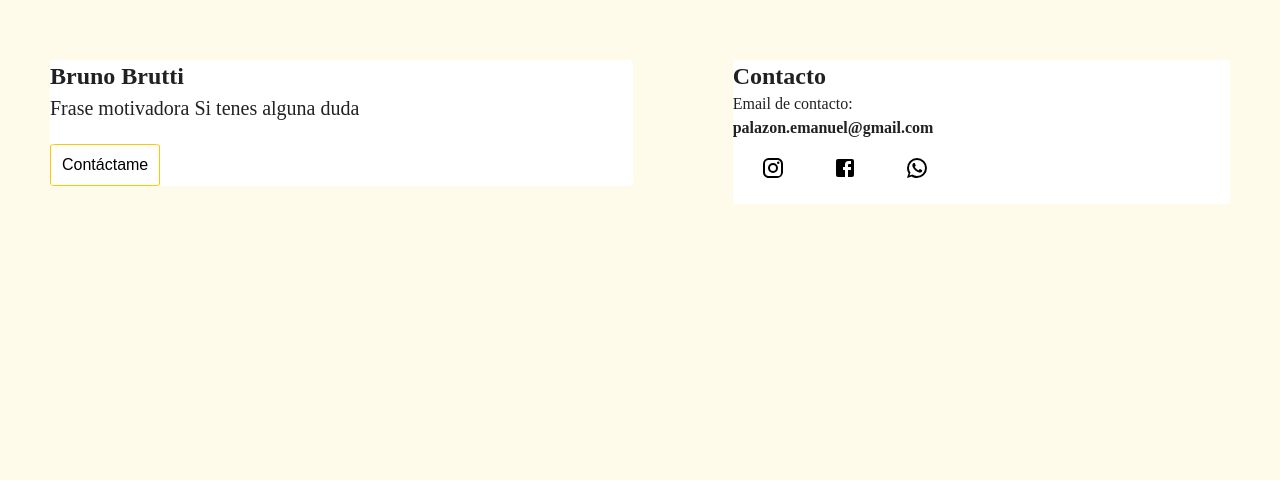
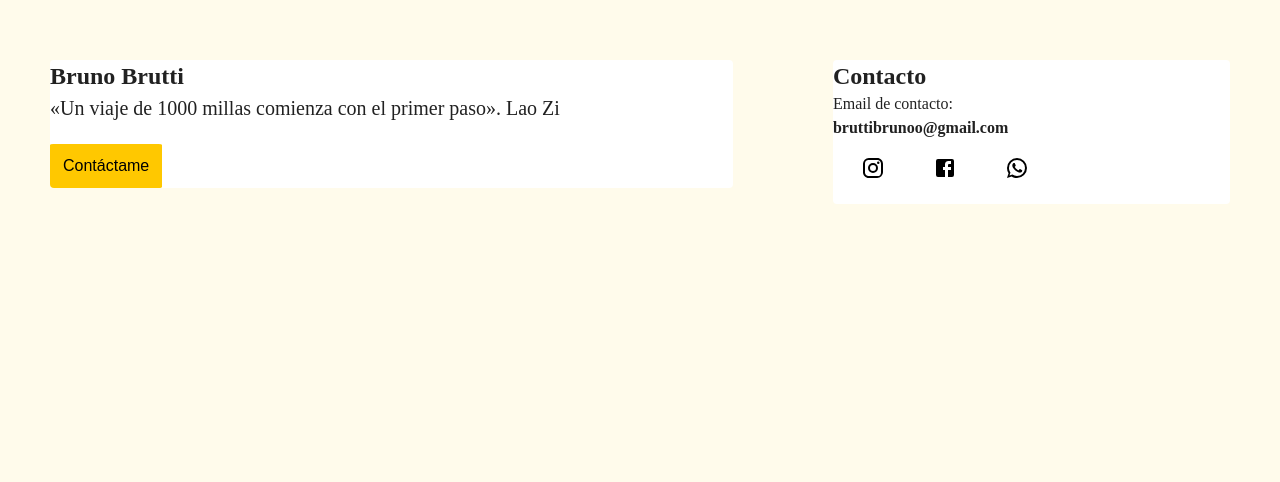
Before and after one commit to Emanuel-P16/brutti, a React (Vite) app: page / in a window 1280 px wide. Shown: the part 6064-6546 px from the top of the page. Built offline with nearby package versions, Linux system fonts and the light colour scheme.

Commit message:
agregado cursos, inicio con el curso principal, seccion de contactos sin terminar

```diff
--- a/src/components/Contacto.tsx
+++ b/src/components/Contacto.tsx
@@ -19,9 +19,10 @@ const useStylesContact = makeStyles(() => ({
         boxShadow: 'none'
     },
     contactButton: {
-        border: 'solid 1px #FFC800',
+        background: '#FFC800',
+        border: 'solid 2px #FFC800',
         color: 'black',
-        borderRadius: '5%',
+        borderRadius: '3%',
         marginTop: '20px',
         '&:hover': {
             background: '#E6B400', // Color de fondo cuando el cursor está sobre el botón
@@ -30,7 +31,7 @@ const useStylesContact = makeStyles(() => ({
     socialsButton: {
         color: 'black',
         // backgroundColor: 'black'
-        '&:hover':{
+        '&:hover': {
             color: '#FFC800'
         }
     }
@@ -49,8 +50,7 @@ export default function Taichi() {
                         </Typography>
                         <Typography variant="h6" >
 
-                            Frase motivadora
-                            Si tenes alguna duda
+                            «Un viaje de 1000 millas comienza con el primer paso». Lao Zi
 
                         </Typography>
                         <Button size={'large'} color="primary" className={contactStyles.contactButton}>
@@ -62,14 +62,14 @@ export default function Taichi() {
                 </Grid>
                 <Grid item xs={12} md={12} xl={12} className={contactStyles.contactService}>
                     <Card className={contactStyles.contactCard}>
-                        <Typography  variant='h5' fontWeight={'bold'}>
+                        <Typography variant='h5' fontWeight={'bold'}>
                             Contacto
                         </Typography>
                         <Typography>
                             Email de contacto:
                         </Typography>
-                        <Link href='mailto:palazon.emanuel@gmail.com' underline="none" color="inherit" fontWeight={'bold'}>
-                            palazon.emanuel@gmail.com
+                        <Link href='mailto:bruttibrunoo@gmail.com' underline="none" color="inherit" fontWeight={'bold'}>
+                            bruttibrunoo@gmail.com
                         </Link>
                         <CardActions>
                             <Button size="large" className={contactStyles.socialsButton}>
--- a/src/components/Servicios.tsx
+++ b/src/components/Servicios.tsx
@@ -81,7 +81,7 @@ export default function Servicios(props: Props) {
                             </Typography>
                         </CardContent>
                         <CardActions>
-                            <Button size='small' color='secondary' className={classesServices.buttonServices} href='https://wa.me/1153111187/?text=!Hola, quisiera información sobre el servicio de acupuntura, muchas gracias!.' ><Typography variant='subtitle1' fontWeight='bold'>Reservar Turno</Typography></Button>
+                            <Button size='small' color='secondary' className={classesServices.buttonServices} href='https://wa.me/5491153111187/?text=!Hola, quisiera información sobre el servicio de acupuntura, muchas gracias!.' ><Typography variant='subtitle1' fontWeight='bold'>Reservar Turno</Typography></Button>
                         </CardActions>
                     </Card>
                 </Grid>
@@ -102,7 +102,7 @@ export default function Servicios(props: Props) {
                             </Typography>
                         </CardContent>
                         <CardActions>
-                            <Button size='small' color='secondary' className={classesServices.buttonServices} href='https://wa.me/1153111187/?text=!Hola, quisiera información sobre el servicio de Masaje Tui Na, muchas gracias!.'><Typography variant='subtitle1' fontWeight='bold' >Reservar Turno</Typography></Button>
+                            <Button size='small' color='secondary' className={classesServices.buttonServices} href='https://wa.me/5491153111187/?text=!Hola, quisiera información sobre el servicio de Masaje Tui Na, muchas gracias!.'><Typography variant='subtitle1' fontWeight='bold' >Reservar Turno</Typography></Button>
                         </CardActions>
                     </Card>
                 </Grid>
@@ -123,7 +123,7 @@ export default function Servicios(props: Props) {
                             </Typography>
                         </CardContent>
                         <CardActions>
-                            <Button size='small' color='secondary' className={classesServices.buttonServices} href='https://wa.me/1153111187/?text=!Hola, quisiera información sobre el servicio de fitoterapia, muchas gracias!.'><Typography variant='subtitle1' fontWeight='bold'>Reservar Turno</Typography></Button>
+                            <Button size='small' color='secondary' className={classesServices.buttonServices} href='https://wa.me/5491153111187/?text=!Hola, quisiera información sobre el servicio de fitoterapia, muchas gracias!.'><Typography variant='subtitle1' fontWeight='bold'>Reservar Turno</Typography></Button>
                         </CardActions>
                     </Card>
                 </Grid>
```
